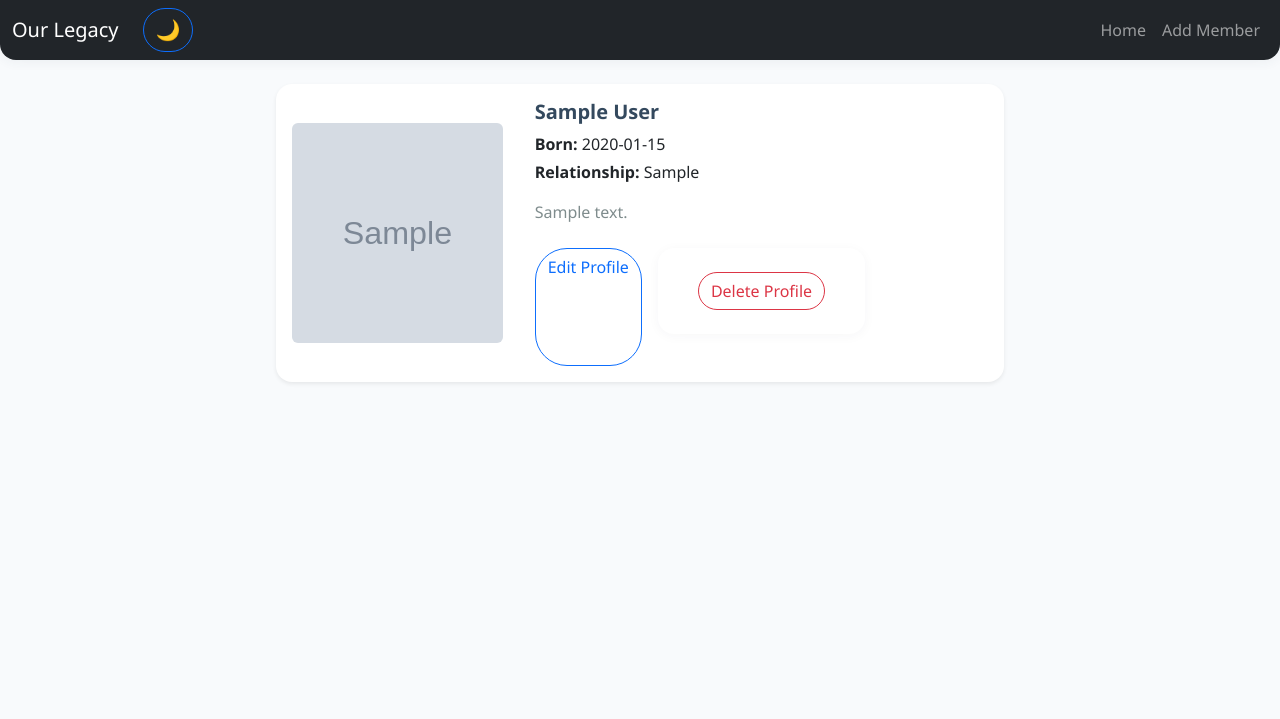
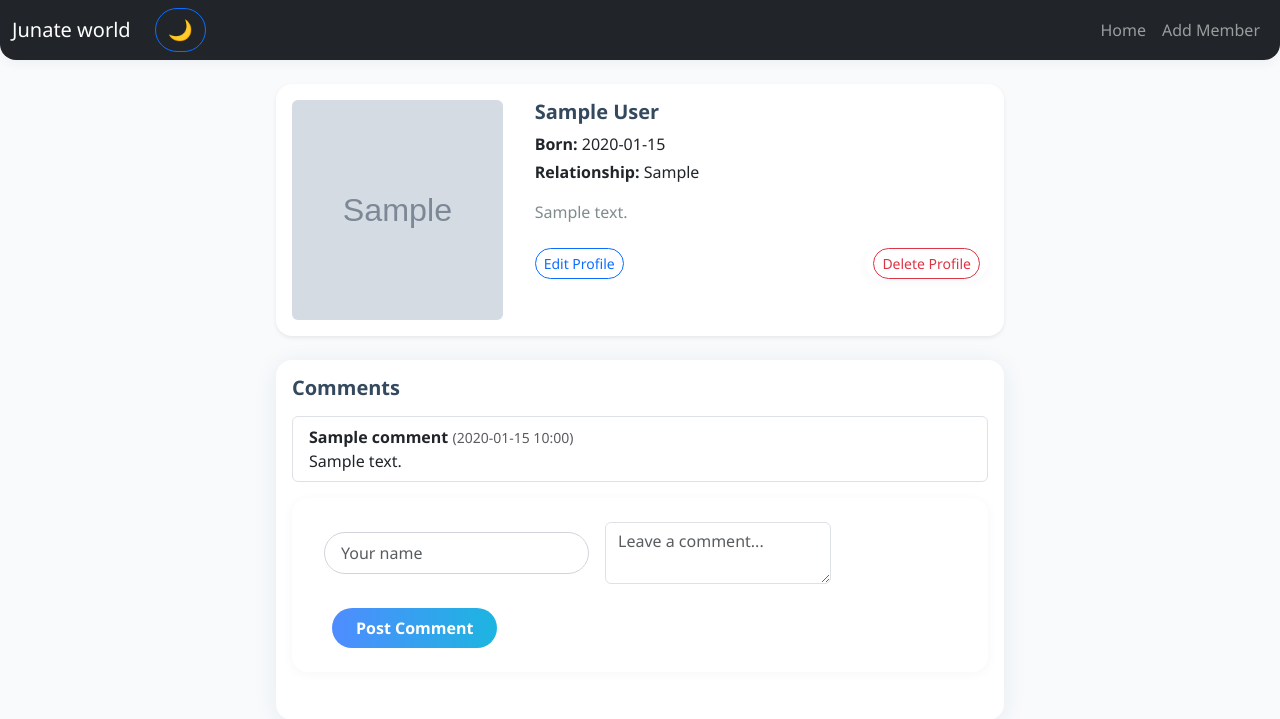
Before and after one commit to Junate-World/family-website, a Flask app: page /member/1 in a window 1280 px wide. Shown: the top 719 px of the page. Run offline with Flask 3, Linux system fonts and the light colour scheme; tables that the repository leaves empty hold one stand-in row (values such as "Sample post"); grey boxes marked "Sample" are stand-in pictures.

Commit message:
Fix: migration features

```diff
--- a/app.py
+++ b/app.py
@@ -5,7 +5,7 @@ import os
 
 
 from extensions import db
-from models import FamilyMember
+from models import FamilyMember, Comment
 
 app = Flask(__name__)
 app.secret_key = 'super-secret-key-1234'
@@ -130,8 +130,20 @@ def index():
     # Birthday reminder logic
     today = datetime.today()
     birthday_members = [member for member in members if member.dob.month == today.month and member.dob.day == today.day]
-    for member in birthday_members:
-        flash(f"Today is {member.full_name}'s birthday! 🎉", category='success')
+    birthday_notifications = [f"Today is {member.full_name}'s birthday! 🎉" for member in birthday_members]
+
+    # Motivational quotes
+    motivational_quotes = [
+        "Family is not an important thing. It's everything.",
+        "The love of a family is life's greatest blessing.",
+        "Family: where life begins and love never ends.",
+        "Rejoice with your family in the beautiful land of life.",
+        "A happy family is but an earlier heaven.",
+        "In time of test, family is best.",
+        "The memories we make with our family is everything."
+    ]
+
+    show_notifications = birthday_notifications if birthday_notifications else motivational_quotes
 
     # Email notification to all users if there is a birthday today
     if birthday_members:
@@ -145,14 +157,26 @@ def index():
             )
             mail.send(msg)
 
-    return render_template('home.html', members=members, relationship=relationship)
+    return render_template('home.html', members=members, relationship=relationship, notifications=show_notifications)
 
 
 # View a family member's profile
-@app.route('/member/<int:member_id>')
+@app.route('/member/<int:member_id>', methods=['GET', 'POST'])
 def member_profile(member_id):
     member = FamilyMember.query.get_or_404(member_id)
-    return render_template('member_profile.html', member=member)
+    if request.method == 'POST':
+        name = request.form['name']
+        content = request.form['content']
+        if name and content:
+            comment = Comment(member_id=member.id, name=name, content=content)
+            db.session.add(comment)
+            db.session.commit()
+            flash('Comment added!', category='success')
+        else:
+            flash('Name and comment are required.', category='error')
+        return redirect(url_for('member_profile', member_id=member.id))
+    comments = Comment.query.filter_by(member_id=member.id).order_by(Comment.timestamp.desc()).all()
+    return render_template('member_profile.html', member=member, comments=comments)
 
 
 # Add a new family member
--- a/templates/base.html
+++ b/templates/base.html
@@ -14,7 +14,7 @@
 <body>
     <nav class="navbar navbar-expand-lg navbar-dark bg-dark">
         <div class="container-fluid">
-            <a class="navbar-brand" href="/">Our Legacy</a>
+            <a class="navbar-brand" href="/">Junate world</a>
             <button id="darkModeToggle" class="btn btn-outline-primary ms-2 d-inline-block d-lg-inline align-middle" style="font-size:1.25rem;">🌙</button>
             <button class="navbar-toggler" type="button" data-bs-toggle="collapse" data-bs-target="#navbarNav" aria-controls="navbarNav" aria-expanded="false" aria-label="Toggle navigation">
                 <span class="navbar-toggler-icon"></span>
--- a/templates/member_profile.html
+++ b/templates/member_profile.html
@@ -18,10 +18,10 @@
             {% endif %}
             <p class="mb-1"><strong>Relationship:</strong> {{ member.relationship }}</p>
             <p class="card-text mt-3">{{ member.biography }}</p>
-            <div class="d-flex gap-2 mt-4">
-              <a href="{{ url_for('edit_member', member_id=member.id) }}" class="btn btn-outline-primary">Edit Profile</a>
-              <form action="{{ url_for('delete_member', member_id=member.id) }}" method="post" onsubmit="return confirm('Are you sure you want to delete this member?');">
-                <button type="submit" class="btn btn-outline-danger">Delete Profile</button>
+            <div class="d-flex justify-content-between mt-4 align-items-center">
+              <a href="{{ url_for('edit_member', member_id=member.id) }}" class="btn btn-outline-primary btn-sm">Edit Profile</a>
+              <form action="{{ url_for('delete_member', member_id=member.id) }}" method="post" onsubmit="return confirm('Are you sure you want to delete this member?');" class="m-0 p-0">
+                <button type="submit" class="btn btn-outline-danger btn-sm">Delete Profile</button>
               </form>
             </div>
           </div>
@@ -29,5 +29,35 @@
       </div>
     </div>
   </div>
+
+  <!-- Comments Section -->
+  <div class="col-md-8 offset-md-2 mt-4">
+    <div class="card">
+      <div class="card-body">
+        <h4 class="card-title mb-3">Comments</h4>
+        {% if comments %}
+          <ul class="list-group mb-3">
+            {% for comment in comments %}
+              <li class="list-group-item">
+                <strong>{{ comment.name }}</strong> <span class="text-muted small">({{ comment.timestamp.strftime('%Y-%m-%d %H:%M') }})</span><br>
+                {{ comment.content }}
+              </li>
+            {% endfor %}
+          </ul>
+        {% else %}
+          <p class="text-muted">No comments yet. Be the first to comment!</p>
+        {% endif %}
+        <form method="POST" class="mt-3">
+          <div class="mb-2">
+            <input type="text" name="name" class="form-control" placeholder="Your name" required>
+          </div>
+          <div class="mb-2">
+            <textarea name="content" class="form-control" rows="2" placeholder="Leave a comment..." required></textarea>
+          </div>
+          <button type="submit" class="btn btn-primary">Post Comment</button>
+        </form>
+      </div>
+    </div>
+  </div>
 </div>
 {% endblock %}
```
Also changed, not shown: templates/home.html (+25 -0 lines).
